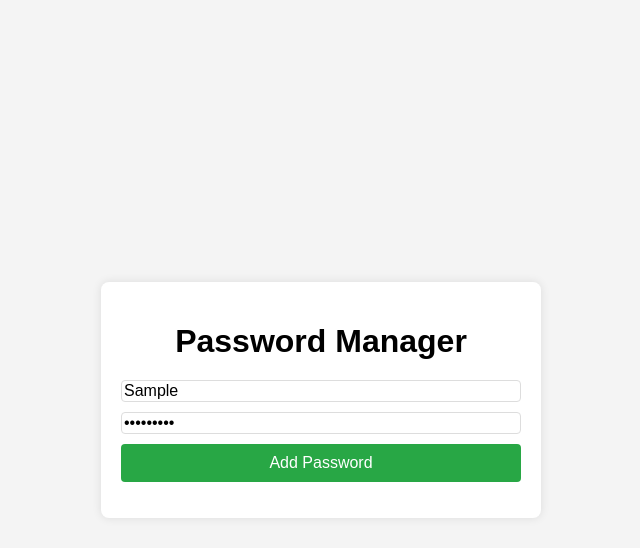
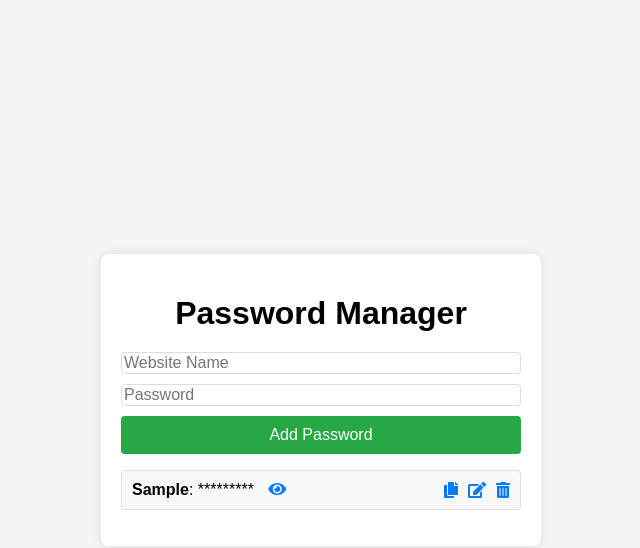
Before and after one commit to Jamieeee1/Password-manager-with-youtube, a plain HTML site: page index.html in a window 1280 px wide. Both pictures are taken after typing "Sample", "Sample123" into the empty fields and a click on the button "Add Password". Shown: the whole page, without its empty margins (319-959 px from the left). Drawn offline with Linux system fonts and the light colour scheme.

Commit message:
debugged js files but some functions are still not working

```diff
--- a/index.js
+++ b/index.js
@@ -1,11 +1,11 @@
 //Function to save password to local storage
-function savePassword(passwords) {
+function savePasswords(passwords) {
   localStorage.setItem('passwords', JSON.stringify(passwords));
 }
 
 // Function to get passwords from local storage
 function getPasswords() {
-    return JSON.parse(localStorage.getItem('passwords') || '[]');
+    return JSON.parse(localStorage.getItem('passwords')) || [];
 }
 
 // Function to render passwords
@@ -14,29 +14,29 @@ function renderPasswords() {
     const passwords = getPasswords();
     passwordList.innerHTML = '';
 
-    passwordList.forEach((item, index) => {
+    passwords.forEach((item, index) => {
       const listItem = document.createElement('li');
-
 
       //create a span for a website and password
       const passwordSpan = document.createElement('span');
-      passwordSpan.innerHTML = `<strong>${item.website}</strong>:
+      passwordSpan.innerHTML = `
+      <strong>${item.website}</strong>:
       <span class="passwpord" id ="password-${index}"> ${'*'.repeat(item.password.length)}</span>
       <i class="fas fa-eye show-password" onclick="togglePassword(${index})" title = "Show/HidePassword"></i>`;
 
       //create a div for action buttons
-      const actionDiv = document.createElement('div');
-      actionDiv.classList.add('actions');
-      actionDiv.innerHTML = `
-      <i class = "fas fa-copy" onclick="copyPassword(${index}) title = "copy"></i>
-      <i class = "fas fa-edit" onclick="promptEditPassword(${index}) title = "Edit"></i>
-      <i class = "fas fa-trash-alt" onclick="confirmDelete(${index}) title = "Delete"></i>
+      const actionsDiv = document.createElement('div');
+      actionsDiv.classList.add('actions');
+      actionsDiv.innerHTML = `
+      <i class = "fas fa-copy" onclick="copyPassword(${index})" title = "Copy"></i>
+      <i class = "fas fa-edit" onclick="promptEditPassword(${index})" title = "Edit"></i>
+      <i class = "fas fa-trash-alt" onclick="confirmDelete(${index})" title = "Delete"></i>
       `;
 
       //Append elements to the list item
 
       listItem.appendChild(passwordSpan);
-      listItem.appendChild(actionDiv);
+      listItem.appendChild(actionsDiv);
       passwordList.appendChild(listItem);
 
     })
@@ -55,10 +55,9 @@ document.getElementById('add-btn').addEventListener('click', () => {
     document.getElementById('website').value = '';
     document.getElementById('password').value = '';
   } else {
-    showPopup('Please enter a website and password');
+    showPopup('Please fill in both fields.');
   }
 });
-
 
 //Function to copy password
 
@@ -86,7 +85,7 @@ function showPopup (message, hasCancel = false, isEditing = false, index=null )
 
   popup.classList.remove('hidden');
 
-  return new Promise ((resolve) => {
+  return new Promise((resolve) => {
     document.getElementById('popup-ok').onclick = () => {
       if (isEditing && index !== null) {
         const newPassword = popupInput.value;
@@ -118,7 +117,7 @@ function showPopup (message, hasCancel = false, isEditing = false, index=null )
 //function to confirm deletion with custom popup
 
 async function confirmDelete(index) {
-  const confirm = await showPopup('Are you sure you want to delete this password?', true);
+  const confirmed = await showPopup('Are you sure you want to delete this password?', true);
   if (confirmed) {
     deletePassword(index);
   }
--- a/style.css
+++ b/style.css
@@ -80,7 +80,6 @@ button:hover {
 }
 
 /* Style for password visibility toggle */
-
 .show-password {
     cursor: pointer;
     color: #007bff;
@@ -113,8 +112,12 @@ button:hover {
 }
 
 .popup-buttons {
+    margin-top: 20px;
+}
+
+.popup-buttons button {
     margin: 0 10px;
-    padding: 10px 10px;
+    padding: 10px 20px;
     font-size: 16px;
     border: none;
     border-radius: 4px;
@@ -139,12 +142,11 @@ button:hover {
     background-color: #c82333;
 }
 
-.hidden{
+.hidden {
     display: none;
 }
 
 /* Styles for custom popup */
-
 .popup {
     position: fixed;
     top: 0;
```
